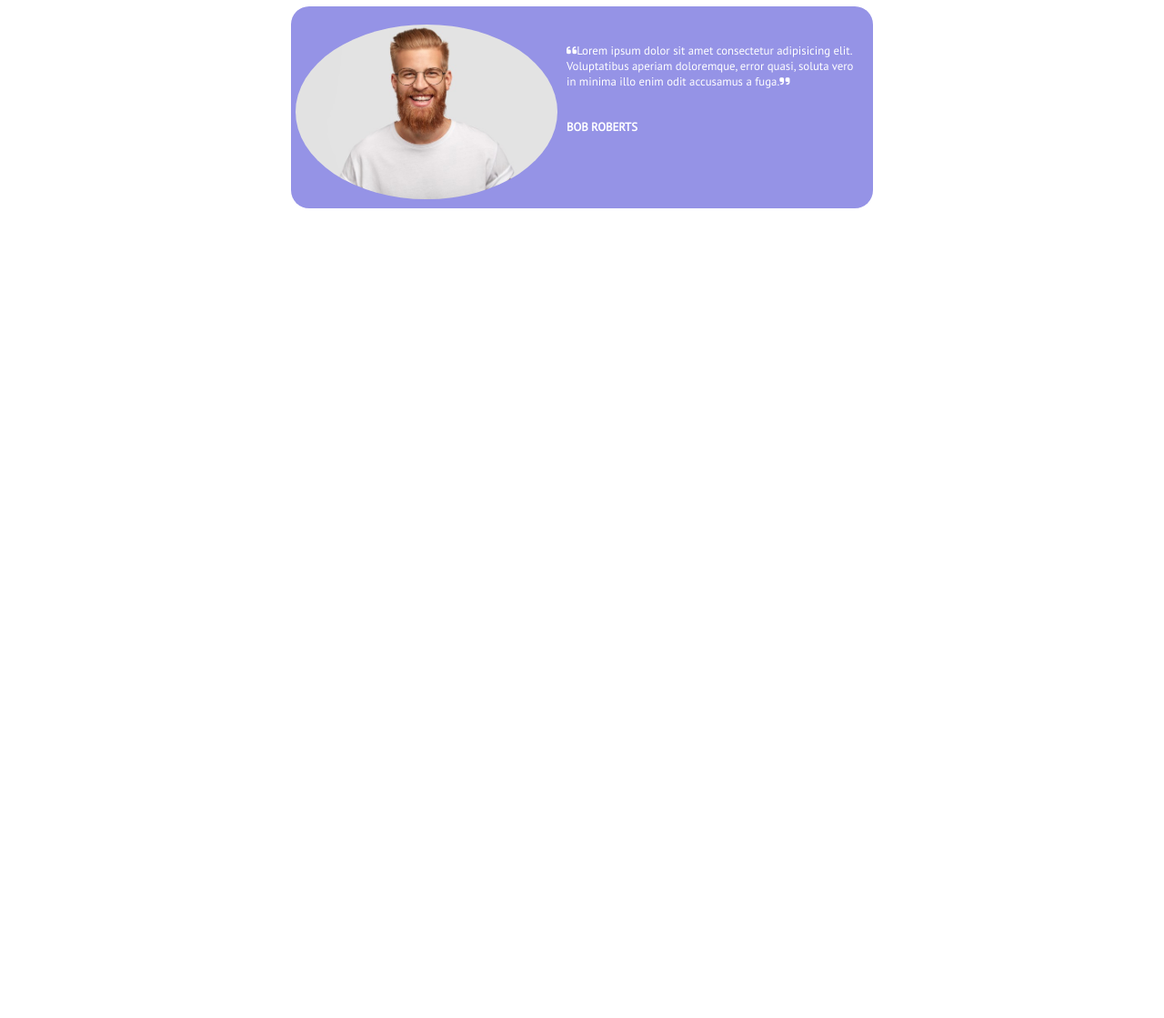
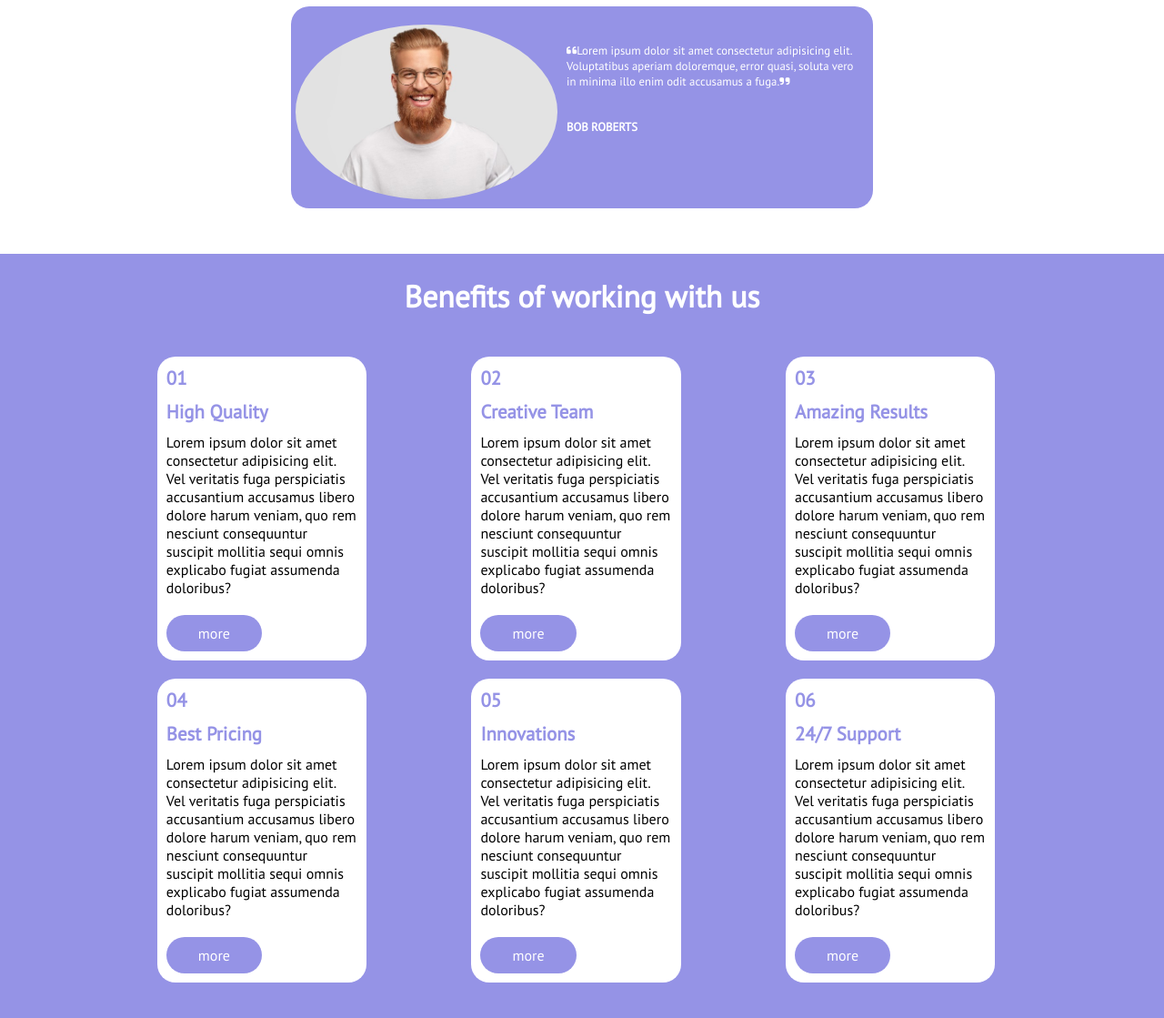
Before and after one commit to MattiaMessana/htmlcss-responsive-layout, a plain HTML site: page index.html in a window 1280 px wide. Shown: the part 2530-3649 px from the top of the page at 91% size. Before the commit the page ends 2759 px from the top, so only its background shows below. Drawn offline with Linux system fonts and the light colour scheme.

Commit message:
add:with-us section

```diff
--- a/css/style.css
+++ b/css/style.css
@@ -26,16 +26,21 @@ img {
 
 .flex {
     display: flex;
-    /* align-items: center; */
+
 }
 
 .spacebetween {
     justify-content: space-between;
 }
 
+.col-direction {
+    flex-direction: column;
+}
+
 .text-center{
     text-align: center;
 }
+
 
 
 .btn-white{
@@ -371,3 +376,83 @@ h2 i {
     }
 
 }
+
+/* WITH-US SECTION */
+
+.us-container {
+    background-color: #9593e6;
+    width: 100%;
+    margin-top: 50px;
+    padding-bottom: 50px;
+
+}
+
+.title {
+    text-align: center;
+    color: white;
+    padding: 25px;
+    width: 50%;
+    margin-left: 25%;
+    font-size: 1.4rem;
+
+}
+
+.us-card {
+    background-color: white;
+    padding: 20px;
+    width: 50%;
+    border-radius: 20px;
+    margin-top: 20px;
+    margin-left: 25%;
+}
+
+.us-card h2 {
+    color: #9593e6;
+    margin-bottom: 10px;
+}
+
+.btn-more {
+    display: block;
+    width: 50%;
+    background-color: #9593e6;
+    text-decoration: none;
+    color: white;
+    padding: 10px;
+    border-radius: 20px;
+    text-align: center;
+    margin-top: 20px;
+}
+
+@media screen and (min-width:768px) {
+
+    .us-card-container {
+        flex-direction: row;
+        flex-wrap: wrap;
+        justify-content: center;
+        align-items: center;
+        gap: 0;
+        width: 90%;
+
+
+    }
+
+    .us-card {
+        margin-left: 10%;
+        width: 30%;
+        padding: 0;
+        padding: 10px;
+    }
+
+}
+
+@media screen and (min-width:992px) {
+
+    .us-card {
+        width: 20%;
+    }
+
+    .us-card h2 {
+        font-size: 1.3rem;
+    }
+
+}
--- a/index.html
+++ b/index.html
@@ -148,19 +148,65 @@
                 <span><strong>BOB ROBERTS</strong></span>
             </div>
         </div>
-
-
-
-
-
-
     </div>
-
-
     <!-- /testiomonials-section -->
 
     <!-- with-us-section -->
-
+    <div class="us-container">
+        <div class="title">
+            <h2>Benefits of working with us</h2>
+        </div>
+        <div class="us-card-container flex col-direction spacebetween">
+            <div class="us-card">
+                <h2>01</h2>
+                <h2>High Quality</h2>
+                <p>Lorem ipsum dolor sit amet consectetur adipisicing elit. Vel veritatis fuga perspiciatis accusantium
+                    accusamus libero dolore harum veniam, quo rem nesciunt consequuntur suscipit mollitia sequi omnis
+                    explicabo fugiat assumenda doloribus?</p>
+                <a class="btn-more" href=""> more</a>
+            </div>
+            <div class="us-card">
+                <h2>02</h2>
+                <h2>Creative Team</h2>
+                <p>Lorem ipsum dolor sit amet consectetur adipisicing elit. Vel veritatis fuga perspiciatis accusantium
+                    accusamus libero dolore harum veniam, quo rem nesciunt consequuntur suscipit mollitia sequi omnis
+                    explicabo fugiat assumenda doloribus?</p>
+                <a class="btn-more" href=""> more</a>
+            </div>
+            <div class="us-card">
+                <h2>03</h2>
+                <h2>Amazing Results</h2>
+                <p>Lorem ipsum dolor sit amet consectetur adipisicing elit. Vel veritatis fuga perspiciatis accusantium
+                    accusamus libero dolore harum veniam, quo rem nesciunt consequuntur suscipit mollitia sequi omnis
+                    explicabo fugiat assumenda doloribus?</p>
+                <a class="btn-more" href=""> more</a>
+            </div>
+            <div class="us-card">
+                <h2>04</h2>
+                <h2>Best Pricing</h2>
+                <p>Lorem ipsum dolor sit amet consectetur adipisicing elit. Vel veritatis fuga perspiciatis accusantium
+                    accusamus libero dolore harum veniam, quo rem nesciunt consequuntur suscipit mollitia sequi omnis
+                    explicabo fugiat assumenda doloribus?</p>
+                <a class="btn-more" href=""> more</a>
+            </div>
+            <div class="us-card">
+                <h2>05</h2>
+                <h2>Innovations</h2>
+                <p>Lorem ipsum dolor sit amet consectetur adipisicing elit. Vel veritatis fuga perspiciatis accusantium
+                    accusamus libero dolore harum veniam, quo rem nesciunt consequuntur suscipit mollitia sequi omnis
+                    explicabo fugiat assumenda doloribus?</p>
+                <a class="btn-more" href=""> more</a>
+            </div>
+            <div class="us-card">
+                <h2>06</h2>
+                <h2>24/7 Support</h2>
+                <p>Lorem ipsum dolor sit amet consectetur adipisicing elit. Vel veritatis fuga perspiciatis accusantium
+                    accusamus libero dolore harum veniam, quo rem nesciunt consequuntur suscipit mollitia sequi omnis
+                    explicabo fugiat assumenda doloribus?</p>
+                <a class="btn-more" href=""> more</a>
+            </div>
+        </div>
+    </div>
     <!--/with-us-section -->
 
     <!-- about-us-section -->
```
